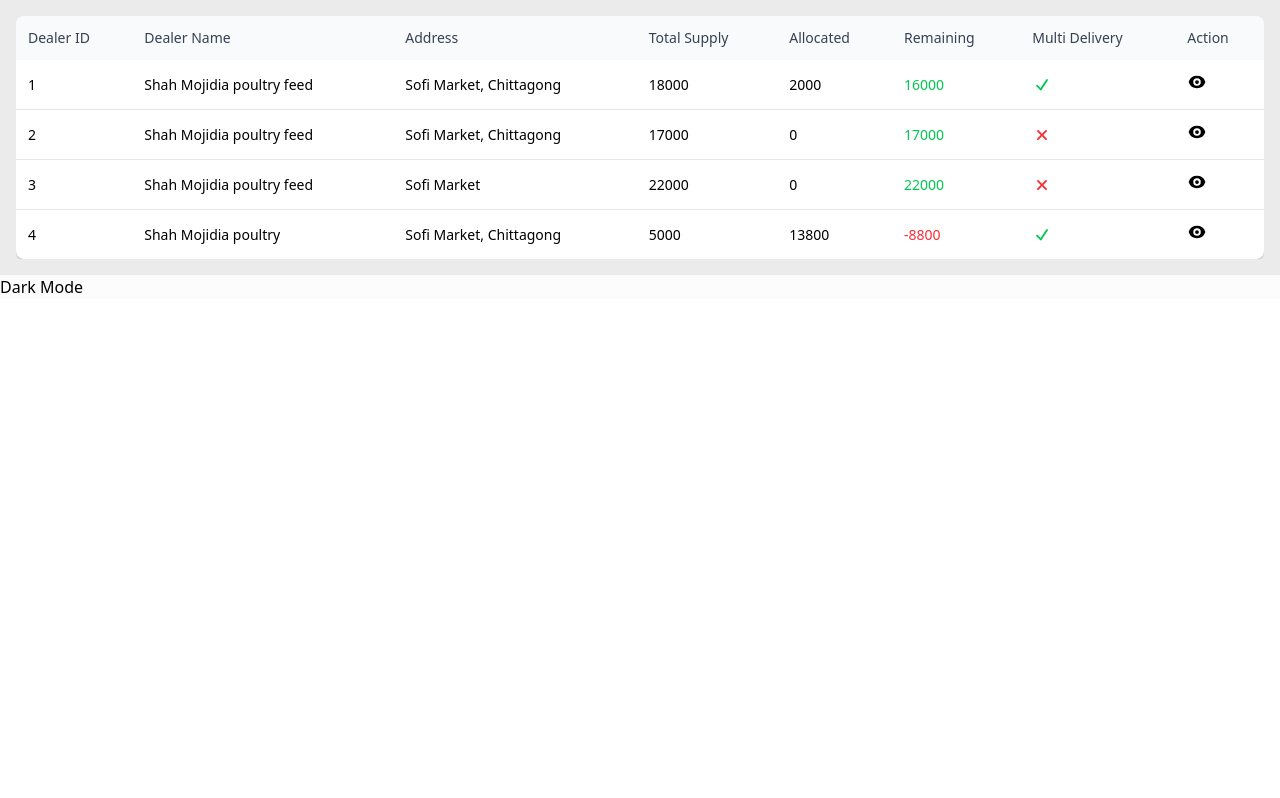
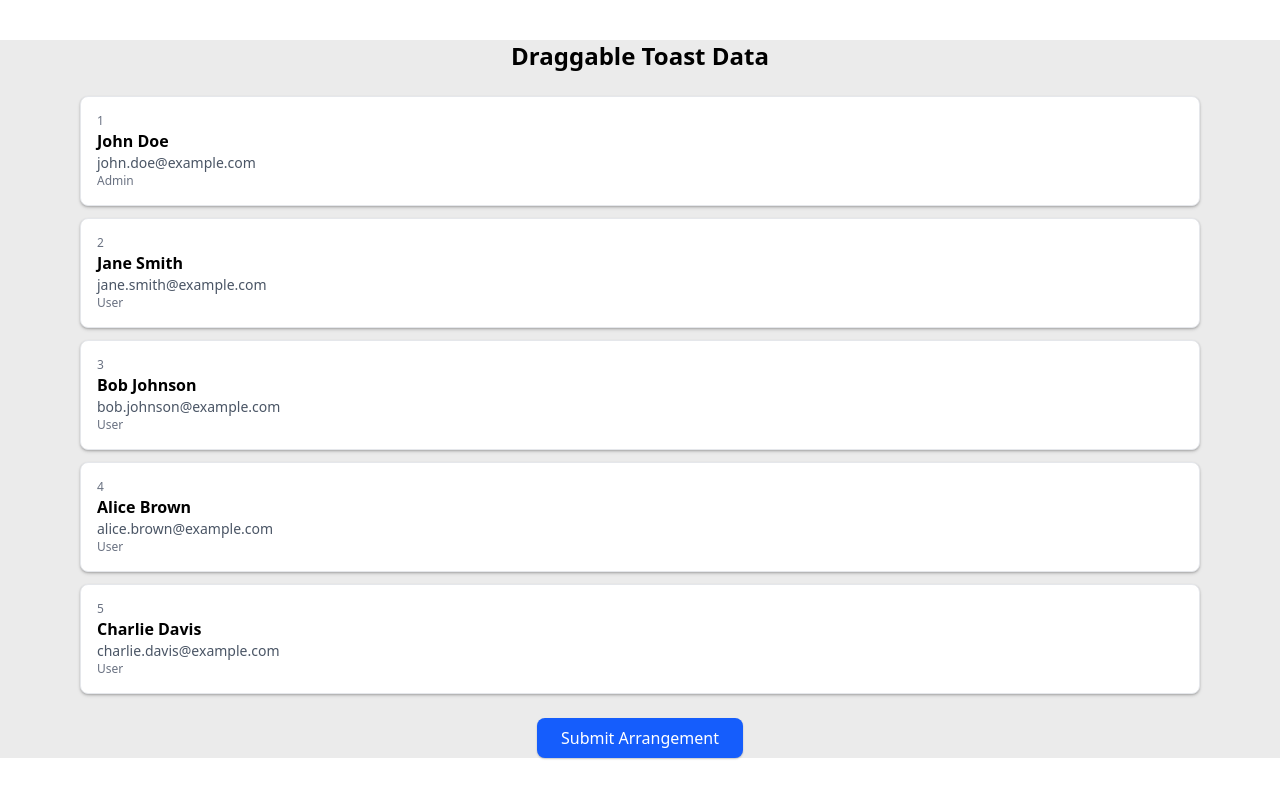
Before and after one commit to mir4zul/CompanyProject, a React app: page / in a window 1280 px wide. Built offline with nearby package versions, Linux system fonts and the light colour scheme; the HTML template or start-up script is replaced by a standard one.

Commit message:
Update Driver Info successfull

```diff
--- a/src/App.jsx
+++ b/src/App.jsx
@@ -2,6 +2,7 @@ import DistributionTable from "./components/DistributionTable.jsx";
 import ThemeToggle from "./components/DarkMode.jsx";
 import {data} from "./assets/Data.jsx";
 import SalesPage from "./components/SalesPage.jsx";
+import DataShowTostStructure from "./components/DataShowTostStructure.jsx";
 
 function App() {
 
@@ -9,13 +10,16 @@ function App() {
     <>
       <div className="bg-secondary">
         {/* Distribution Table */}
-        <DistributionTable data={data} />
+        {/*<DistributionTable data={data} />*/}
 
       {/*  Sales Page */}
       {/*  <SalesPage />*/}
+
+      {/*  tost structure data show*/}
+        <DataShowTostStructure />
       </div>
 
-      <ThemeToggle />
+      {/*<ThemeToggle />*/}
     </>
   )
 }
--- /dev/null
+++ b/src/components/DataShowTostStructure.jsx
@@ -0,0 +1,83 @@
+import React, { useState } from "react";
+
+const initialData = [
+  { id: 1, name: "John Doe", email: "john.doe@example.com", role: "Admin" },
+  { id: 2, name: "Jane Smith", email: "jane.smith@example.com", role: "User" },
+  { id: 3, name: "Bob Johnson", email: "bob.johnson@example.com", role: "User" },
+  { id: 4, name: "Alice Brown", email: "alice.brown@example.com", role: "User" },
+  { id: 5, name: "Charlie Davis", email: "charlie.davis@example.com", role: "User" },
+];
+
+export default function DataShowTostStructure() {
+  const [items, setItems] = useState(initialData);
+  const [draggedItemIndex, setDraggedItemIndex] = useState(null);
+  const [isDragging, setIsDragging] = useState(false);
+
+  const handleDragStart = (index) => {
+    setDraggedItemIndex(index);
+    setIsDragging(true);
+  };
+
+  const handleDragOver = (e, index) => {
+    e.preventDefault();
+    if (draggedItemIndex === index) return;
+
+    const newItems = [...items];
+    const draggedItem = newItems[draggedItemIndex];
+
+    newItems.splice(draggedItemIndex, 1);
+    newItems.splice(index, 0, draggedItem);
+
+    setDraggedItemIndex(index);
+    setItems(newItems);
+  };
+
+  const handleDragEnd = () => {
+    setIsDragging(false);
+    setDraggedItemIndex(null);
+  };
+
+  const handleSubmit = () => {
+    console.log("Arranged Data:", items);
+  };
+
+  return (
+      <div className="max-w-full px-20 mx-auto mt-10">
+        <h1 className="text-2xl font-bold mb-6 text-center">
+          Draggable Toast Data
+        </h1>
+
+        <div className="space-y-3">
+          {items.map((item, index) => (
+              <div
+                  key={item.id}
+                  draggable
+                  onDragStart={() => handleDragStart(index)}
+                  onDragOver={(e) => handleDragOver(e, index)}
+                  onDragEnd={handleDragEnd}
+                  className={`
+              cursor-move shadow-md rounded-lg p-4 border border-gray-200
+              transition-all duration-300 ease-in-out
+              ${isDragging && draggedItemIndex === index ? "opacity-0" : "opacity-100"}
+              ${isDragging && draggedItemIndex !== index ? "bg-gray-50" : "bg-white"}
+            `}
+              >
+                <p className="text-xs text-gray-500">{item.id}</p>
+                <p className="font-semibold">{item.name}</p>
+                <p className="text-sm text-gray-600">{item.email}</p>
+                <p className="text-xs text-gray-500">{item.role}</p>
+              </div>
+          ))}
+        </div>
+
+        <div className="mt-6 text-center">
+          <button
+              onClick={handleSubmit}
+              className="px-6 py-2 bg-blue-600 text-white rounded-lg shadow hover:bg-blue-700 transition"
+          >
+            Submit Arrangement
+          </button>
+        </div>
+      </div>
+  );
+}
```
